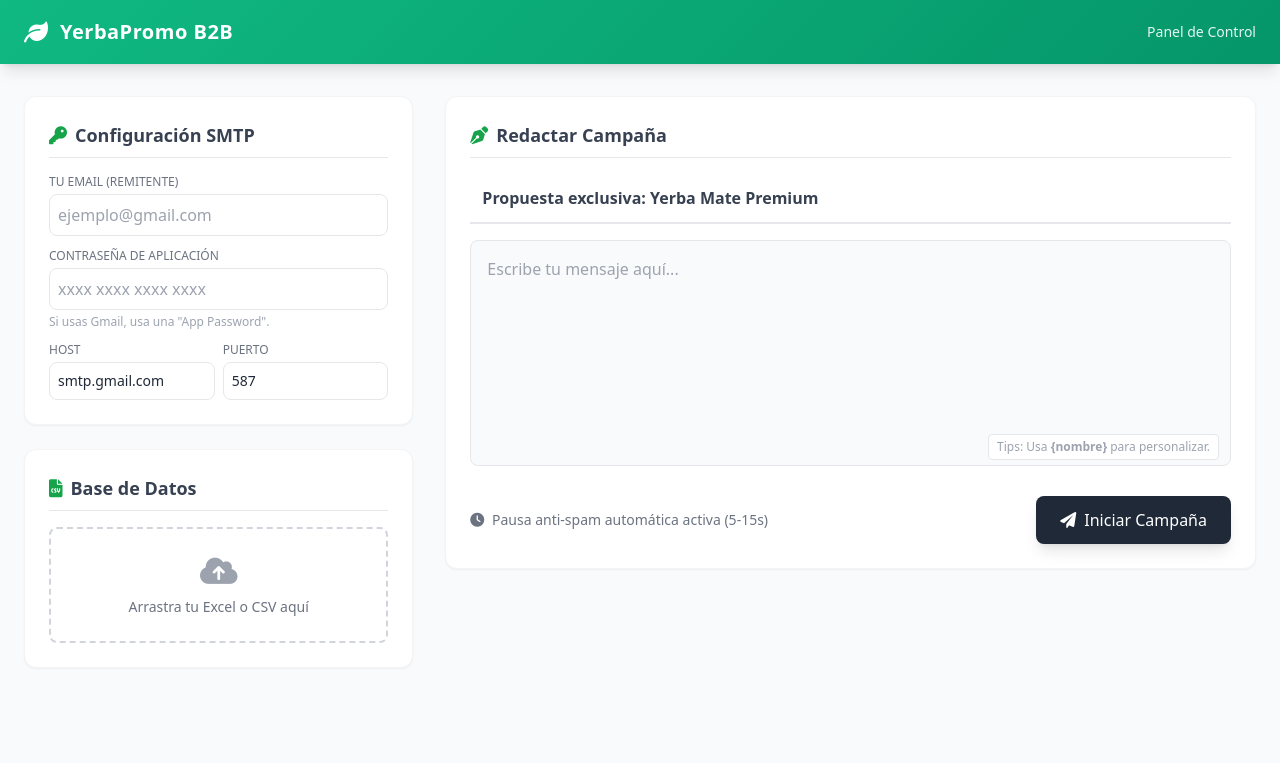
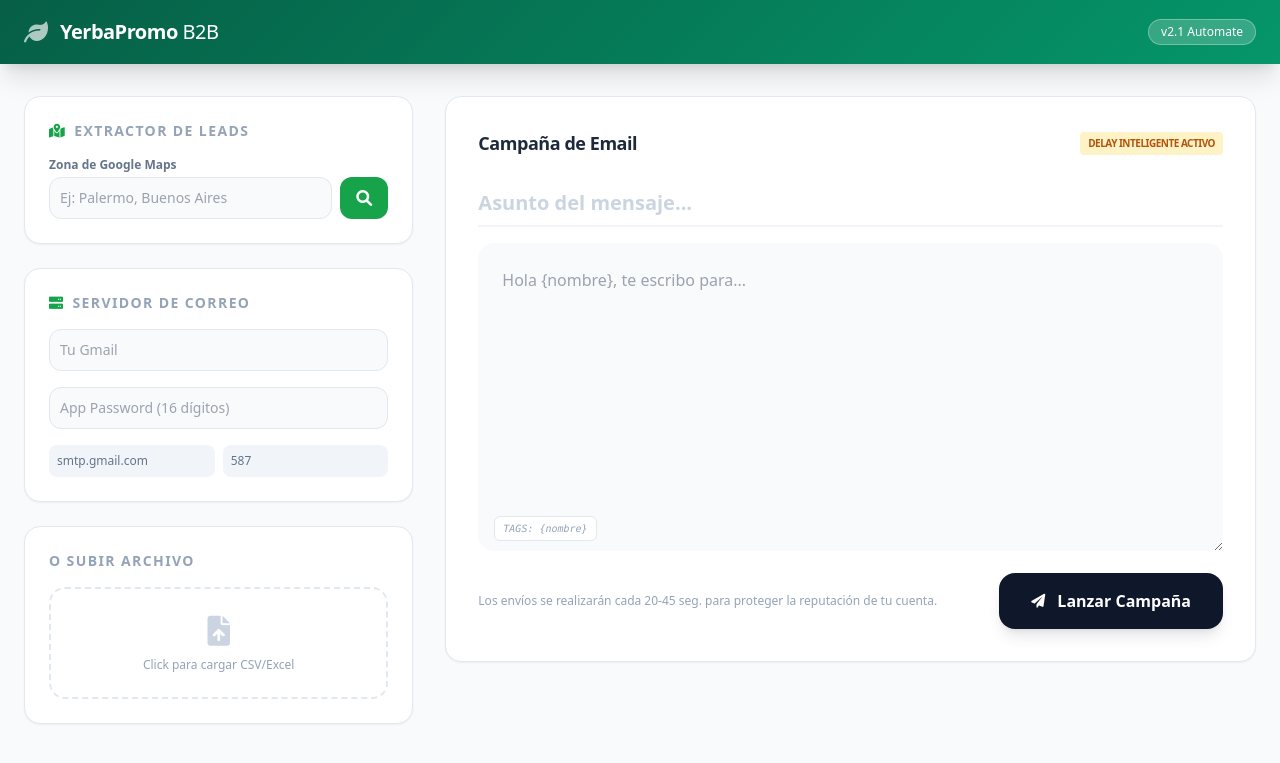
Before and after one commit to Ssteier2016/automatizacion, a Flask app: page / in a window 1280 px wide. Shown: the top 763 px of the page. Run offline with Flask 3, Linux system fonts and the light colour scheme; some libraries are stand-ins or nearby versions.

Commit message:
Update index.html

```diff
--- a/templates/index.html
+++ b/templates/index.html
@@ -3,121 +3,141 @@
 <head>
     <meta charset="UTF-8">
     <meta name="viewport" content="width=device-width, initial-scale=1.0">
-    <title>Gestor de Campañas - Yerba Mate</title>
+    <title>YerbaPromo B2B - Automatización</title>
     <script src="https://cdn.tailwindcss.com"></script>
     <link href="https://cdnjs.cloudflare.com/ajax/libs/font-awesome/6.0.0/css/all.min.css" rel="stylesheet">
     <style>
-        .gradient-bg { background: linear-gradient(135deg, #10B981 0%, #059669 100%); }
+        .gradient-bg { background: linear-gradient(135deg, #065f46 0%, #059669 100%); }
+        ::-webkit-scrollbar { width: 8px; }
+        ::-webkit-scrollbar-track { background: #1f2937; }
+        ::-webkit-scrollbar-thumb { background: #4b5563; border-radius: 4px; }
     </style>
 </head>
-<body class="bg-gray-50 text-gray-800 font-sans">
+<body class="bg-slate-50 text-slate-800 font-sans">
 
-    <!-- Navbar -->
-    <nav class="gradient-bg text-white shadow-lg">
+    <nav class="gradient-bg text-white shadow-xl">
         <div class="container mx-auto px-6 py-4 flex justify-between items-center">
             <div class="flex items-center gap-3">
-                <i class="fa-solid fa-leaf text-2xl"></i>
-                <span class="font-bold text-xl tracking-wide">YerbaPromo B2B</span>
+                <i class="fa-solid fa-leaf text-2xl animate-pulse"></i>
+                <span class="font-bold text-xl tracking-tight">YerbaPromo <span class="font-light">B2B</span></span>
             </div>
-            <div class="text-sm opacity-90">Panel de Control</div>
+            <div class="flex items-center gap-4">
+                <span class="text-xs bg-white/20 px-3 py-1 rounded-full border border-white/30">v2.1 Automate</span>
+            </div>
         </div>
     </nav>
 
     <div class="container mx-auto px-6 py-8">
-
         <div class="grid grid-cols-1 lg:grid-cols-3 gap-8">
 
-            <!-- Columna Izquierda: Configuración -->
-            <div class="lg:col-span-1 space-y-6">
+            <!-- Columna Izquierda -->
+            <div class="space-y-6">
 
-                <!-- Card 1: Credenciales -->
-                <div class="bg-white p-6 rounded-xl shadow-sm border border-gray-100">
-                    <h2 class="text-lg font-bold text-gray-700 mb-4 border-b pb-2"><i class="fa-solid fa-key mr-2 text-green-600"></i>Configuración SMTP</h2>
-                    <form id="configForm" class="space-y-3">
+                <!-- Búsqueda por Zona -->
+                <div class="bg-white p-6 rounded-2xl shadow-sm border border-slate-200">
+                    <h2 class="text-sm font-bold text-slate-400 uppercase tracking-widest mb-4 flex items-center">
+                        <i class="fa-solid fa-map-location-dot mr-2 text-green-600"></i> Extractor de Leads
+                    </h2>
+                    <div class="space-y-3">
                         <div>
-                            <label class="block text-xs font-medium text-gray-500 uppercase">Tu Email (Remitente)</label>
-                            <input type="email" id="email_user" placeholder="ejemplo@gmail.com" class="w-full mt-1 p-2 border rounded-lg focus:ring-2 focus:ring-green-500 outline-none">
+                            <label class="block text-xs font-semibold text-slate-500 mb-1">Zona de Google Maps</label>
+                            <div class="flex gap-2">
+                                <input type="text" id="zonaBusqueda" placeholder="Ej: Palermo, Buenos Aires" class="flex-1 p-2.5 bg-slate-50 border border-slate-200 rounded-xl focus:ring-2 focus:ring-green-500 outline-none text-sm">
+                                <button onclick="buscarEnMaps()" id="btnBuscar" class="bg-green-600 text-white px-4 rounded-xl hover:bg-green-700 transition">
+                                    <i class="fa-solid fa-magnifying-glass"></i>
+                                </button>
+                            </div>
+                        </div>
+                    </div>
+                </div>
+
+                <!-- Configuración SMTP -->
+                <div class="bg-white p-6 rounded-2xl shadow-sm border border-slate-200">
+                    <h2 class="text-sm font-bold text-slate-400 uppercase tracking-widest mb-4 flex items-center">
+                        <i class="fa-solid fa-server mr-2 text-green-600"></i> Servidor de Correo
+                    </h2>
+                    <div class="space-y-4">
+                        <div>
+                            <input type="email" id="email_user" placeholder="Tu Gmail" class="w-full p-2.5 bg-slate-50 border border-slate-200 rounded-xl text-sm outline-none focus:ring-2 focus:ring-green-500">
                         </div>
                         <div>
-                            <label class="block text-xs font-medium text-gray-500 uppercase">Contraseña de Aplicación</label>
-                            <input type="password" id="email_pass" placeholder="xxxx xxxx xxxx xxxx" class="w-full mt-1 p-2 border rounded-lg focus:ring-2 focus:ring-green-500 outline-none">
-                            <p class="text-xs text-gray-400 mt-1">Si usas Gmail, usa una "App Password".</p>
+                            <input type="password" id="email_pass" placeholder="App Password (16 dígitos)" class="w-full p-2.5 bg-slate-50 border border-slate-200 rounded-xl text-sm outline-none focus:ring-2 focus:ring-green-500">
                         </div>
                         <div class="grid grid-cols-2 gap-2">
-                            <div>
-                                <label class="block text-xs font-medium text-gray-500 uppercase">Host</label>
-                                <input type="text" id="smtp_host" value="smtp.gmail.com" class="w-full mt-1 p-2 border rounded-lg text-sm">
-                            </div>
-                            <div>
-                                <label class="block text-xs font-medium text-gray-500 uppercase">Puerto</label>
-                                <input type="number" id="smtp_port" value="587" class="w-full mt-1 p-2 border rounded-lg text-sm">
-                            </div>
+                            <input type="text" id="smtp_host" value="smtp.gmail.com" class="p-2 bg-slate-100 rounded-lg text-xs border-none text-slate-500" readonly>
+                            <input type="number" id="smtp_port" value="587" class="p-2 bg-slate-100 rounded-lg text-xs border-none text-slate-500" readonly>
                         </div>
-                    </form>
+                    </div>
                 </div>
 
-                <!-- Card 2: Carga de Datos -->
-                <div class="bg-white p-6 rounded-xl shadow-sm border border-gray-100">
-                    <h2 class="text-lg font-bold text-gray-700 mb-4 border-b pb-2"><i class="fa-solid fa-file-csv mr-2 text-green-600"></i>Base de Datos</h2>
-                    <div class="border-2 border-dashed border-gray-300 rounded-lg p-6 text-center hover:bg-gray-50 transition cursor-pointer relative">
+                <!-- Carga Manual -->
+                <div class="bg-white p-6 rounded-2xl shadow-sm border border-slate-200">
+                    <h2 class="text-sm font-bold text-slate-400 uppercase tracking-widest mb-4">O subir archivo</h2>
+                    <div class="border-2 border-dashed border-slate-200 rounded-2xl p-6 text-center hover:border-green-400 transition cursor-pointer relative group">
                         <input type="file" id="csvFile" accept=".csv, .xlsx" class="absolute inset-0 w-full h-full opacity-0 cursor-pointer">
-                        <i class="fa-solid fa-cloud-arrow-up text-3xl text-gray-400 mb-2"></i>
-                        <p class="text-sm text-gray-500">Arrastra tu Excel o CSV aquí</p>
+                        <i class="fa-solid fa-file-arrow-up text-3xl text-slate-300 group-hover:text-green-500 transition mb-2"></i>
+                        <p class="text-xs text-slate-400 font-medium">Click para cargar CSV/Excel</p>
                     </div>
-                    <div id="fileInfo" class="hidden mt-4 bg-green-50 p-3 rounded-lg border border-green-100 text-sm">
-                        <p class="text-green-800 font-semibold" id="fileName">archivo.csv</p>
-                        <p class="text-green-600" id="rowCount">0 contactos encontrados</p>
+                    <div id="fileInfo" class="hidden mt-4 bg-green-50 p-4 rounded-xl border border-green-100">
+                        <div class="flex items-center justify-between">
+                            <div>
+                                <p class="text-xs font-bold text-green-800" id="fileName">archivo.csv</p>
+                                <p class="text-[10px] text-green-600 uppercase font-bold" id="rowCount">0 contactos</p>
+                            </div>
+                            <i class="fa-solid fa-circle-check text-green-500"></i>
+                        </div>
                         <input type="hidden" id="serverFilePath">
                     </div>
                 </div>
-
             </div>
 
-            <!-- Columna Derecha: Redacción y Ejecución -->
+            <!-- Columna Derecha -->
             <div class="lg:col-span-2 space-y-6">
 
-                <!-- Editor de Correo -->
-                <div class="bg-white p-6 rounded-xl shadow-sm border border-gray-100 h-fit">
-                    <h2 class="text-lg font-bold text-gray-700 mb-4 border-b pb-2"><i class="fa-solid fa-pen-nib mr-2 text-green-600"></i>Redactar Campaña</h2>
+                <!-- Redactor -->
+                <div class="bg-white p-8 rounded-2xl shadow-sm border border-slate-200">
+                    <div class="flex justify-between items-center mb-6">
+                        <h2 class="text-lg font-bold text-slate-800 tracking-tight">Campaña de Email</h2>
+                        <span class="text-[10px] bg-amber-100 text-amber-700 px-2 py-1 rounded font-bold uppercase tracking-tighter">Delay Inteligente Activo</span>
+                    </div>
 
                     <div class="space-y-4">
-                        <div>
-                            <input type="text" id="subject" placeholder="Asunto del correo..." class="w-full p-3 font-semibold text-gray-700 border-b-2 border-gray-200 focus:border-green-500 outline-none transition" value="Propuesta exclusiva: Yerba Mate Premium">
-                        </div>
+                        <input type="text" id="subject" class="w-full text-xl font-bold border-b-2 border-slate-100 py-2 outline-none focus:border-green-500 transition placeholder:text-slate-300" placeholder="Asunto del mensaje...">
 
                         <div class="relative">
-                            <textarea id="body" rows="8" class="w-full p-4 bg-gray-50 rounded-lg border focus:ring-2 focus:ring-green-500 outline-none resize-none text-gray-700" placeholder="Escribe tu mensaje aquí..."></textarea>
-                            <div class="absolute bottom-3 right-3 text-xs text-gray-400 bg-white px-2 py-1 rounded border">
-                                Tips: Usa <b>{nombre}</b> para personalizar.
+                            <textarea id="body" rows="10" class="w-full p-6 bg-slate-50 rounded-2xl border-none focus:ring-2 focus:ring-green-500 outline-none text-slate-700 leading-relaxed" placeholder="Hola {nombre}, te escribo para..."></textarea>
+                            <div class="absolute bottom-4 left-4 flex gap-2">
+                                <span class="text-[10px] bg-white border border-slate-200 px-2 py-1 rounded-md text-slate-400 font-mono italic">TAGS: {nombre}</span>
                             </div>
                         </div>
 
-                        <div class="flex justify-between items-center pt-2">
-                            <div class="text-sm text-gray-500">
-                                <i class="fa-solid fa-clock mr-1"></i> Pausa anti-spam automática activa (5-15s)
-                            </div>
-                            <button onclick="startCampaign()" id="sendBtn" class="bg-gray-800 text-white px-6 py-3 rounded-lg hover:bg-gray-900 transition flex items-center gap-2 shadow-lg disabled:opacity-50 disabled:cursor-not-allowed">
-                                <i class="fa-solid fa-paper-plane"></i> Iniciar Campaña
+                        <div class="flex justify-between items-center">
+                            <p class="text-xs text-slate-400 w-2/3">Los envíos se realizarán cada 20-45 seg. para proteger la reputación de tu cuenta.</p>
+                            <button onclick="startCampaign()" id="sendBtn" class="bg-slate-900 text-white px-8 py-4 rounded-2xl hover:bg-black transition-all shadow-lg hover:shadow-xl flex items-center gap-3 font-bold disabled:opacity-30">
+                                <i class="fa-solid fa-paper-plane text-sm"></i> Lanzar Campaña
                             </button>
                         </div>
                     </div>
                 </div>
 
-                <!-- Consola de Progreso -->
-                <div id="consoleArea" class="hidden bg-gray-900 text-gray-200 p-6 rounded-xl shadow-lg font-mono text-sm h-64 overflow-y-auto">
-                    <div class="flex justify-between items-center mb-4 border-b border-gray-700 pb-2">
-                        <span class="text-green-400 font-bold"> > Terminal de Envío</span>
-                        <span id="progressText">0%</span>
+                <!-- Consola -->
+                <div id="consoleArea" class="hidden bg-slate-900 rounded-2xl overflow-hidden shadow-2xl border border-slate-800">
+                    <div class="bg-slate-800 px-6 py-3 flex justify-between items-center">
+                        <div class="flex items-center gap-2">
+                            <div class="w-3 h-3 bg-red-500 rounded-full"></div>
+                            <div class="w-3 h-3 bg-amber-500 rounded-full"></div>
+                            <div class="w-3 h-3 bg-green-500 rounded-full"></div>
+                            <span class="ml-4 text-[10px] font-bold text-slate-400 uppercase tracking-widest">Live Terminal Output</span>
+                        </div>
+                        <span id="progressText" class="text-green-400 font-mono font-bold text-sm">0%</span>
                     </div>
 
-                    <!-- Barra de progreso -->
-                    <div class="w-full bg-gray-700 rounded-full h-2.5 mb-4">
-                        <div id="progressBar" class="bg-green-500 h-2.5 rounded-full" style="width: 0%"></div>
+                    <div class="p-1 bg-slate-700 h-1">
+                        <div id="progressBar" class="bg-green-500 h-full transition-all duration-500" style="width: 0%"></div>
                     </div>
 
-                    <!-- Logs -->
-                    <div id="logs" class="space-y-1">
-                        <!-- Los logs aparecerán aquí -->
+                    <div id="logs" class="p-6 h-80 overflow-y-auto text-slate-300">
+                        <!-- Logs dinámicos -->
                     </div>
                 </div>
 
@@ -125,143 +145,109 @@
         </div>
     </div>
 
-    <!-- Script Lógico -->
     <script>
-        // 1. Manejo de subida de archivo
+        async function buscarEnMaps() {
+            const zona = document.getElementById('zonaBusqueda').value;
+            const btn = document.getElementById('btnBuscar');
+
+            if(!zona) return alert("Ingresa una zona (ej: Buenos Aires)");
+
+            btn.disabled = true;
+            btn.innerHTML = '<i class="fa-solid fa-spinner fa-spin"></i>';
+
+            try {
+                const res = await fetch('/search_places', {
+                    method: 'POST',
+                    headers: {'Content-Type': 'application/json'},
+                    body: JSON.stringify({zona: zona})
+                });
+                const data = await res.json();
+
+                if(data.error) throw new Error(data.error);
+
+                document.getElementById('fileInfo').classList.remove('hidden');
+                document.getElementById('fileName').textContent = data.filename;
+                document.getElementById('rowCount').textContent = `${data.total_rows} dietéticas encontradas`;
+                document.getElementById('serverFilePath').value = data.filepath;
+
+                alert("Búsqueda exitosa. Recuerda completar los emails en el archivo generado.");
+            } catch(e) {
+                alert("Error: " + e.message);
+            } finally {
+                btn.disabled = false;
+                btn.innerHTML = '<i class="fa-solid fa-magnifying-glass"></i>';
+            }
+        }
+
         document.getElementById('csvFile').addEventListener('change', async function(e) {
             const file = e.target.files[0];
-            if (!file) return;
-
             const formData = new FormData();
             formData.append('file', file);
 
-            // Mostrar feedback visual de carga
-            document.getElementById('fileInfo').classList.remove('hidden');
-            document.getElementById('fileName').textContent = "Subiendo...";
+            try {
+                const res = await fetch('/preview_csv', { method: 'POST', body: formData });
+                const data = await res.json();
+                if(data.error) throw new Error(data.error);
 
-            try {
-                const response = await fetch('/preview_csv', { method: 'POST', body: formData });
-                const data = await response.json();
-
-                if (data.error) {
-                    alert(data.error);
-                    document.getElementById('fileInfo').classList.add('hidden');
-                } else {
-                    document.getElementById('fileName').textContent = file.name;
-                    document.getElementById('rowCount').textContent = `${data.total_rows} dietéticas detectadas`;
-                    document.getElementById('serverFilePath').value = data.filepath;
-
-                    // Rellenar cuerpo ejemplo si está vacío
-                    const bodyField = document.getElementById('body');
-                    if(!bodyField.value) {
-                        bodyField.value = `Hola {nombre},\n\nTe escribo para presentar nuestra nueva línea de Yerba Mate...\n\nSaludos.`;
-                    }
-                }
-            } catch (err) {
-                console.error(err);
-                alert("Error al subir archivo");
-            }
+                document.getElementById('fileInfo').classList.remove('hidden');
+                document.getElementById('fileName').textContent = file.name;
+                document.getElementById('rowCount').textContent = `${data.total_rows} contactos detectados`;
+                document.getElementById('serverFilePath').value = data.filepath;
+            } catch(e) { alert(e.message); }
         });
 
-        // 2. Iniciar Campaña
         async function startCampaign() {
             const filePath = document.getElementById('serverFilePath').value;
             const emailUser = document.getElementById('email_user').value;
             const emailPass = document.getElementById('email_pass').value;
-            const smtpHost = document.getElementById('smtp_host').value;
-            const smtpPort = document.getElementById('smtp_port').value;
-            const subject = document.getElementById('subject').value;
-            const body = document.getElementById('body').value;
 
-            if (!filePath || !emailUser || !emailPass) {
-                alert("Por favor carga un archivo y completa tus credenciales de email.");
-                return;
-            }
+            if(!filePath || !emailUser || !emailPass) return alert("Completa los datos y carga la lista.");
 
-            // UI Changes
+            document.getElementById('consoleArea').classList.remove('hidden');
             const sendBtn = document.getElementById('sendBtn');
             sendBtn.disabled = true;
-            sendBtn.innerHTML = '<i class="fa-solid fa-spinner fa-spin"></i> Enviando...';
-            document.getElementById('consoleArea').classList.remove('hidden');
+            sendBtn.innerText = "Enviando...";
 
             const formData = new FormData();
             formData.append('filepath', filePath);
             formData.append('email_user', emailUser);
             formData.append('email_pass', emailPass);
-            formData.append('smtp_host', smtpHost);
-            formData.append('smtp_port', smtpPort);
-            formData.append('subject', subject);
-            formData.append('body', body);
+            formData.append('subject', document.getElementById('subject').value);
+            formData.append('body', document.getElementById('body').value);
 
-            // Consumir el Stream del servidor
             try {
-                const response = await fetch('/start_campaign', {
-                    method: 'POST',
-                    body: formData
-                });
-
+                const response = await fetch('/start_campaign', { method: 'POST', body: formData });
                 const reader = response.body.getReader();
                 const decoder = new TextDecoder();
-                let buffer = '';
+                let totalEmails = 0;
 
                 while (true) {
                     const { done, value } = await reader.read();
                     if (done) break;
 
-                    const chunk = decoder.decode(value, { stream: true });
-                    buffer += chunk;
-
-                    // Procesar eventos SSE
-                    const lines = buffer.split('\n\n');
-                    buffer = lines.pop(); // Guardar el resto incompleto
+                    const chunk = decoder.decode(value);
+                    const lines = chunk.split('\n\n');
 
                     for (const line of lines) {
-                        if (line.startsWith('data: ')) {
-                            const jsonStr = line.replace('data: ', '').replace(/'/g, '"'); // Ajuste simple JSON
-                            try {
-                                const data = JSON.parse(jsonStr);
-                                handleStreamData(data);
-                            } catch (e) {
-                                console.log("Stream parsing wait...", e);
-                            }
+                        if (!line.startsWith('data: ')) continue;
+                        const data = JSON.parse(line.replace('data: ', '').replace(/'/g, '"'));
+
+                        if(data.status === 'start') totalEmails = data.total;
+                        if(data.progress) {
+                            const pct = Math.round((data.progress / totalEmails) * 100);
+                            document.getElementById('progressBar').style.width = `${pct}%`;
+                            document.getElementById('progressText').innerText = `${pct}%`;
+                            const log = document.createElement('div');
+                            log.innerHTML = data.log;
+                            document.getElementById('logs').prepend(log);
+                        }
+                        if(data.status === 'finished') {
+                            sendBtn.innerHTML = '<i class="fa-solid fa-check"></i> Campaña Completa';
+                            sendBtn.classList.replace('bg-slate-900', 'bg-green-600');
                         }
                     }
                 }
-            } catch (err) {
-                document.getElementById('logs').innerHTML += `<div class="text-red-500">Error fatal de red: ${err}</div>`;
-                sendBtn.disabled = false;
-                sendBtn.innerText = "Reintentar";
-            }
-        }
-
-        let totalEmails = 0;
-
-        function handleStreamData(data) {
-            const logsDiv = document.getElementById('logs');
-            const progressBar = document.getElementById('progressBar');
-            const progressText = document.getElementById('progressText');
-
-            if (data.status === 'start') {
-                totalEmails = data.total;
-                logsDiv.innerHTML = '<div class="text-yellow-400 mb-2">🚀 Iniciando secuencia de envío...</div>';
-            } else if (data.progress) {
-                // Actualizar barra
-                const pct = Math.round((data.progress / totalEmails) * 100);
-                progressBar.style.width = `${pct}%`;
-                progressText.innerText = `${pct}%`;
-
-                // Agregar log
-                const newLog = document.createElement('div');
-                newLog.innerHTML = data.log;
-                logsDiv.prepend(newLog); // Más reciente arriba
-            } else if (data.status === 'finished') {
-                document.getElementById('sendBtn').innerHTML = '<i class="fa-solid fa-check"></i> Finalizado';
-                document.getElementById('sendBtn').classList.remove('bg-gray-800');
-                document.getElementById('sendBtn').classList.add('bg-green-600');
-                logsDiv.prepend(document.createElement('div').innerHTML = `<div class="text-green-400 font-bold mt-2 border-t border-gray-600 pt-2">✨ RESUMEN: ${data.success} Enviados / ${data.fail} Fallidos</div>`);
-            } else if (data.error) {
-                 logsDiv.innerHTML += `<div class="text-red-500 font-bold bg-red-900/20 p-2 rounded">Error: ${data.error}</div>`;
-            }
+            } catch(e) { console.error(e); }
         }
     </script>
 </body>
```
